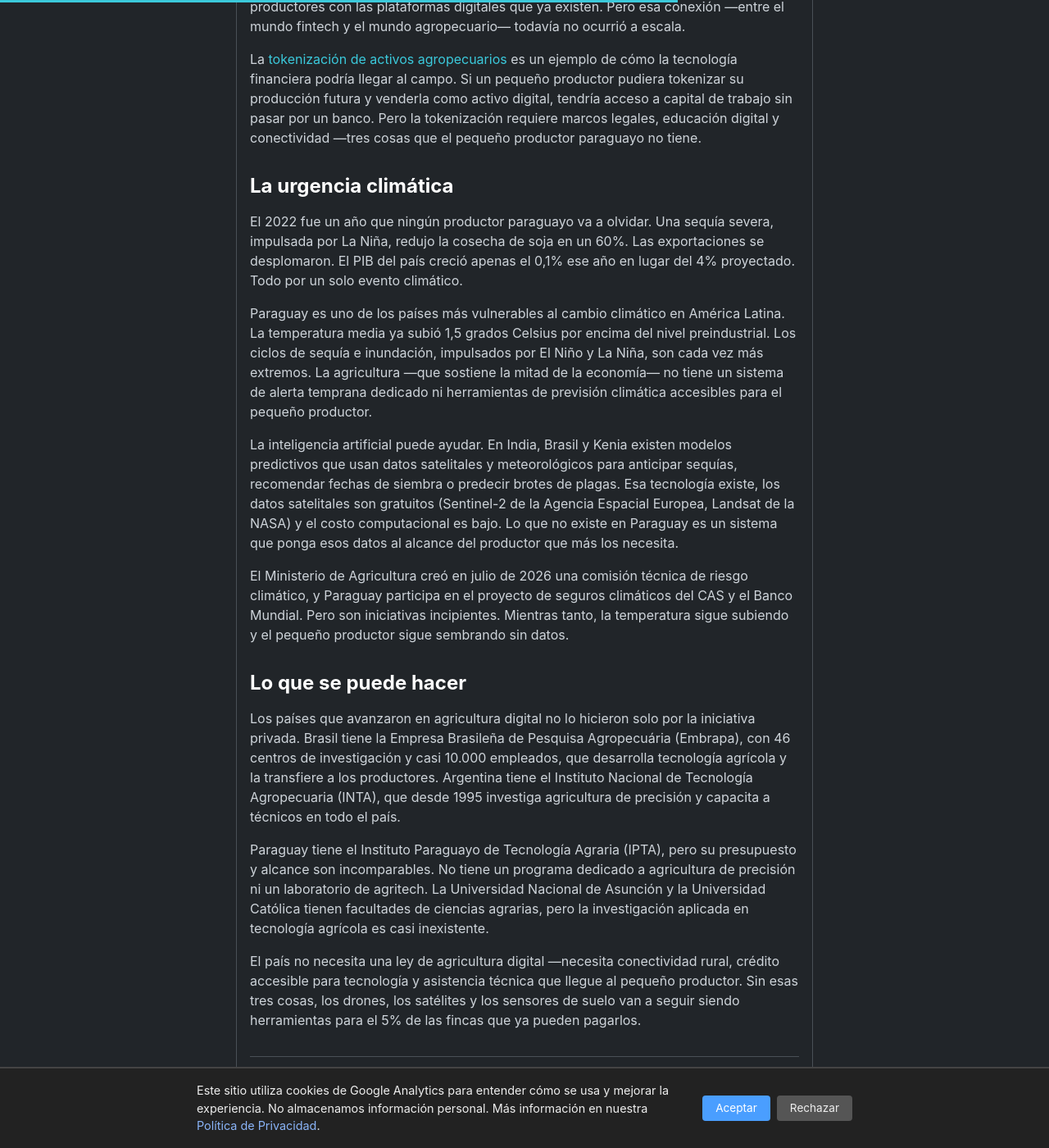
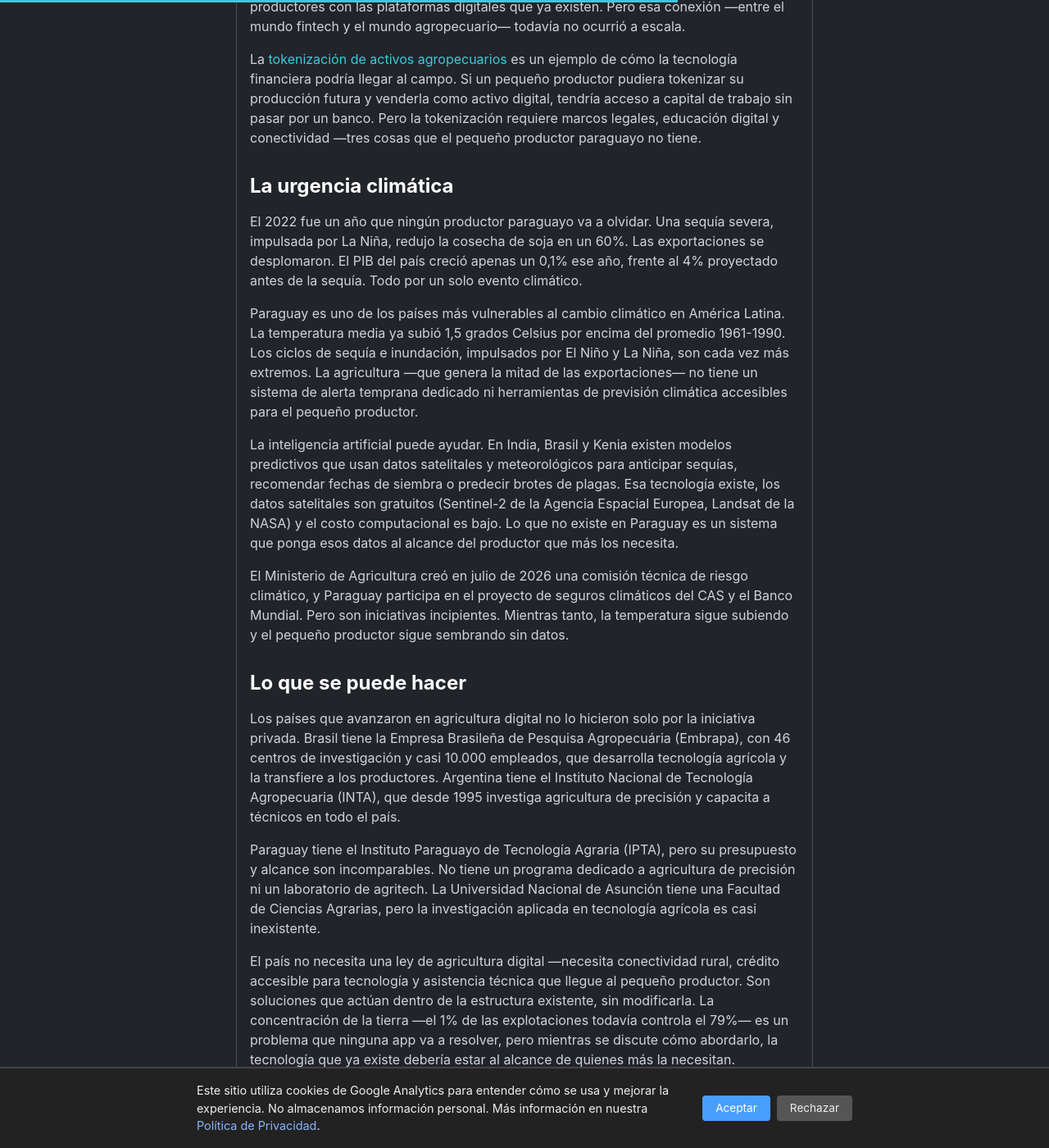
Before and after one commit to miravosqueinteresante/muchotexto.net, a Jekyll site: the page built from _posts/2026-07-13-agro-40-paraguay-ia.md, in a window 1280 px wide and 1400 px high, scrolled down 2076 px. Shown: the whole window at 82% size. Built offline with Jekyll 4.4.1, drawn with Linux system fonts in a browser that asks for light colours.

Commit message:
Fix logic errors: mitad economia->exportaciones, temp baseline, solution-land concentration

```diff
--- a/_posts/2026-07-13-agro-40-paraguay-ia.md
+++ b/_posts/2026-07-13-agro-40-paraguay-ia.md
@@ -38,9 +38,9 @@ La [tokenización de activos agropecuarios]({% post_url 2026-05-18-tokenizacion-
 
 ## La urgencia climática
 
-El 2022 fue un año que ningún productor paraguayo va a olvidar. Una sequía severa, impulsada por La Niña, redujo la cosecha de soja en un 60%. Las exportaciones se desplomaron. El PIB del país creció apenas el 0,1% ese año en lugar del 4% proyectado. Todo por un solo evento climático.
+El 2022 fue un año que ningún productor paraguayo va a olvidar. Una sequía severa, impulsada por La Niña, redujo la cosecha de soja en un 60%. Las exportaciones se desplomaron. El PIB del país creció apenas un 0,1% ese año, frente al 4% proyectado antes de la sequía. Todo por un solo evento climático.
 
-Paraguay es uno de los países más vulnerables al cambio climático en América Latina. La temperatura media ya subió 1,5 grados Celsius por encima del nivel preindustrial. Los ciclos de sequía e inundación, impulsados por El Niño y La Niña, son cada vez más extremos. La agricultura —que sostiene la mitad de la economía— no tiene un sistema de alerta temprana dedicado ni herramientas de previsión climática accesibles para el pequeño productor.
+Paraguay es uno de los países más vulnerables al cambio climático en América Latina. La temperatura media ya subió 1,5 grados Celsius por encima del promedio 1961-1990. Los ciclos de sequía e inundación, impulsados por El Niño y La Niña, son cada vez más extremos. La agricultura —que genera la mitad de las exportaciones— no tiene un sistema de alerta temprana dedicado ni herramientas de previsión climática accesibles para el pequeño productor.
 
 La inteligencia artificial puede ayudar. En India, Brasil y Kenia existen modelos predictivos que usan datos satelitales y meteorológicos para anticipar sequías, recomendar fechas de siembra o predecir brotes de plagas. Esa tecnología existe, los datos satelitales son gratuitos (Sentinel-2 de la Agencia Espacial Europea, Landsat de la NASA) y el costo computacional es bajo. Lo que no existe en Paraguay es un sistema que ponga esos datos al alcance del productor que más los necesita.
 
@@ -50,9 +50,9 @@ El Ministerio de Agricultura creó en julio de 2026 una comisión técnica de ri
 
 Los países que avanzaron en agricultura digital no lo hicieron solo por la iniciativa privada. Brasil tiene la Empresa Brasileña de Pesquisa Agropecuária (Embrapa), con 46 centros de investigación y casi 10.000 empleados, que desarrolla tecnología agrícola y la transfiere a los productores. Argentina tiene el Instituto Nacional de Tecnología Agropecuaria (INTA), que desde 1995 investiga agricultura de precisión y capacita a técnicos en todo el país.
 
-Paraguay tiene el Instituto Paraguayo de Tecnología Agraria (IPTA), pero su presupuesto y alcance son incomparables. No tiene un programa dedicado a agricultura de precisión ni un laboratorio de agritech. La Universidad Nacional de Asunción y la Universidad Católica tienen facultades de ciencias agrarias, pero la investigación aplicada en tecnología agrícola es casi inexistente.
+Paraguay tiene el Instituto Paraguayo de Tecnología Agraria (IPTA), pero su presupuesto y alcance son incomparables. No tiene un programa dedicado a agricultura de precisión ni un laboratorio de agritech. La Universidad Nacional de Asunción tiene una Facultad de Ciencias Agrarias, pero la investigación aplicada en tecnología agrícola es casi inexistente.
 
-El país no necesita una ley de agricultura digital —necesita conectividad rural, crédito accesible para tecnología y asistencia técnica que llegue al pequeño productor. Sin esas tres cosas, los drones, los satélites y los sensores de suelo van a seguir siendo herramientas para el 5% de las fincas que ya pueden pagarlos.
+El país no necesita una ley de agricultura digital —necesita conectividad rural, crédito accesible para tecnología y asistencia técnica que llegue al pequeño productor. Son soluciones que actúan dentro de la estructura existente, sin modificarla. La concentración de la tierra —el 1% de las explotaciones todavía controla el 79%— es un problema que ninguna app va a resolver, pero mientras se discute cómo abordarlo, la tecnología que ya existe debería estar al alcance de quienes más la necesitan.
 
 ---
 
```
